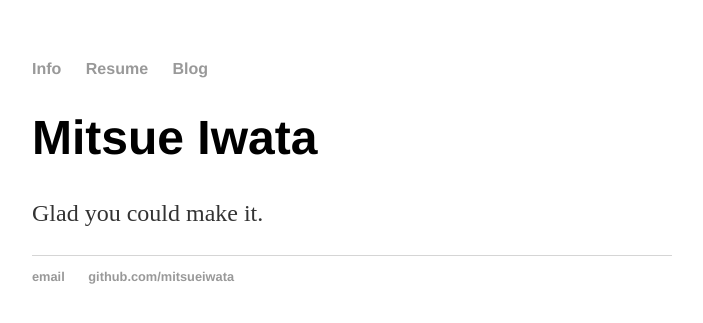
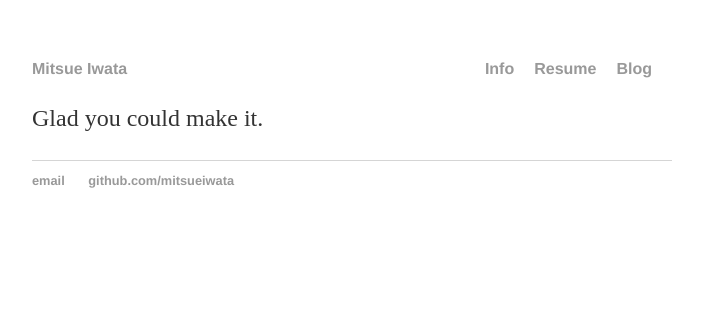
Before and after one commit to MitsueIwata/mitsueiwata.github.io, a Jekyll site: the page built from index.html, in a window 1280 px wide. Shown: the top 323 px of the page, without its empty margins (288-991 px from the left). Built offline with Jekyll 4.4.1, drawn with Linux system fonts in a browser that asks for light colours.

Commit message:
added name to nav

```diff
--- a/_layouts/default.html
+++ b/_layouts/default.html
@@ -6,15 +6,18 @@
 			<link rel="stylesheet" type="text/css" href="/css/main.css">
 		</head>
 		<body>
-			<nav>
-				<!-- <h2><a href="/">Mitsue Iwata</a></h2> -->
+			<header>
+				<nav>
 
-	    		<ul>
-	        		<li><a href="/">Info</a></li>
-        			<li><a href="/resume">Resume</a></li>
-        			<li><a href="/blog">Blog</a></li>
-	    		</ul>
-			</nav>
+		    		<ul>
+
+		        		<li class="header-name"><a href="/">Mitsue Iwata</a></li>
+	        			<li style="float:right"><a href="/blog">Blog</a></li>
+	        			<li style="float:right"><a href="/resume">Resume</a></li>
+		        		<li style="float:right"><a href="/">Info</a></li>
+		    		</ul>
+				</nav>
+			</header>
 			<div class="container">
 
 			{{ content }}
--- a/index.html
+++ b/index.html
@@ -4,7 +4,6 @@ title: Mitsue Iwata
 ---
 
 <div class="blurb">
-	<h1>Mitsue Iwata</h1>
-	<!-- <p>Welcome to my personal and professional website</p> -->
+	<!-- <h1>Mitsue Iwata</h1> -->
 	<p>Glad you could make it.</p>
 </div><!-- /.blurb -->
```
Also changed, not shown: _posts/2016-05-14-mitsueiwata-first-post.md (+0 -1 lines).
